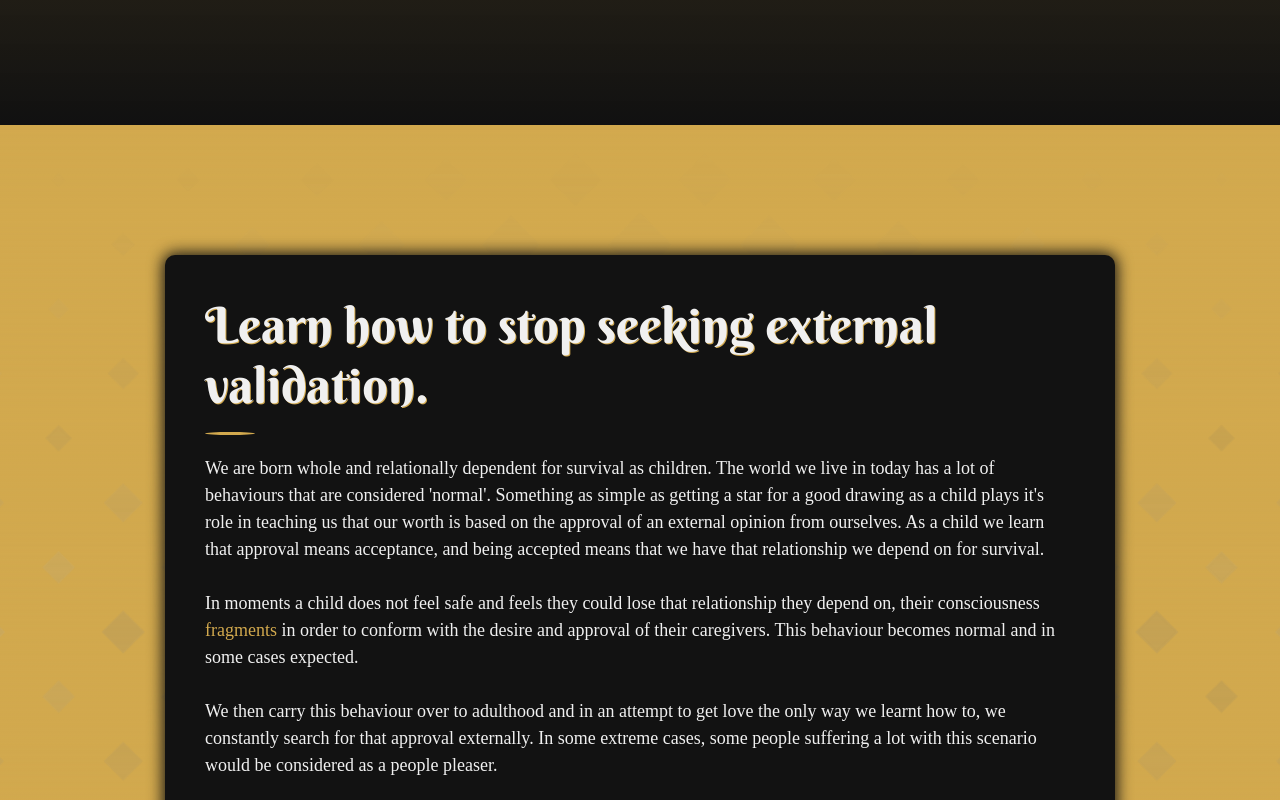
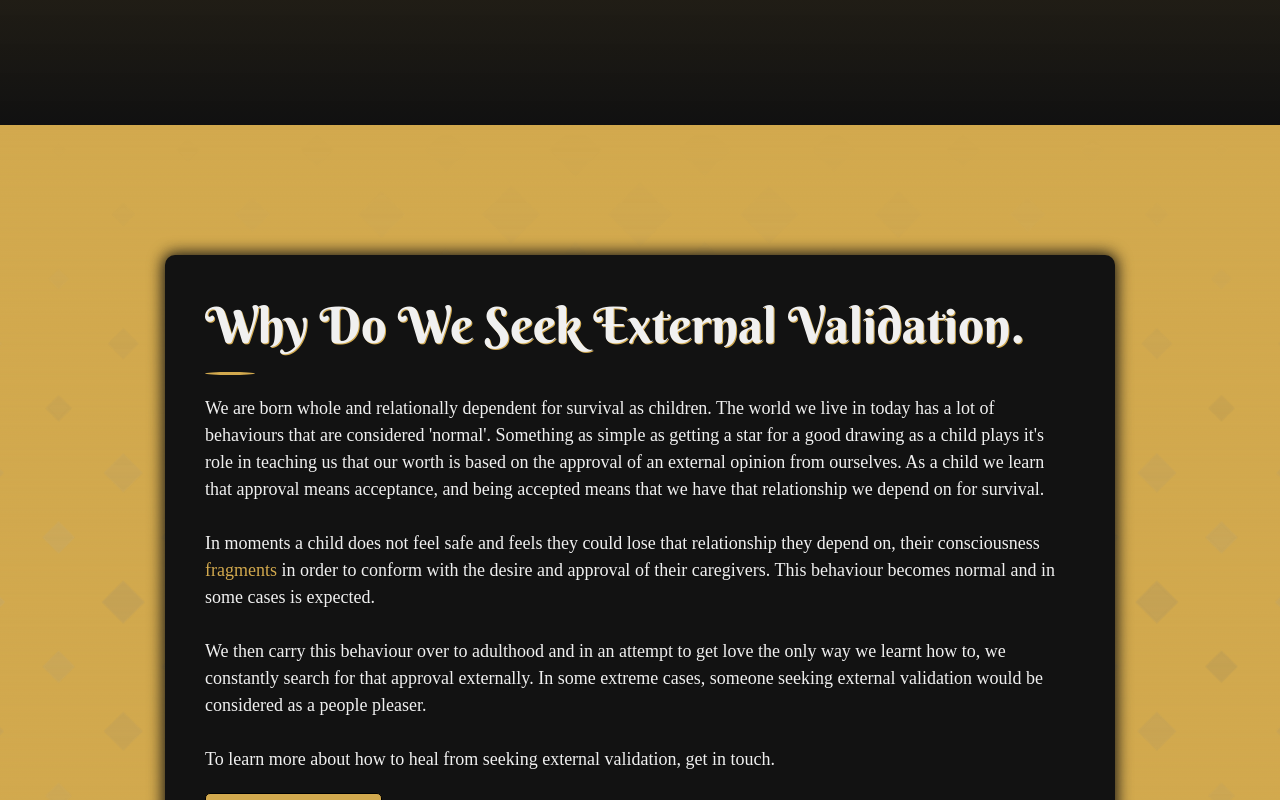
Before and after one commit to ariansamouiehome/life-coaching, a Next.js app: page / in a window 1280 px wide. Shown: the part 2920-3720 px from the top of the page. Built offline with nearby package versions, Linux system fonts and the light colour scheme; a web font is replaced by a local one.

Commit message:
created clickable link component

```diff
--- /dev/null
+++ b/components/Elements/Clickable/index.jsx
@@ -0,0 +1,18 @@
+import React from 'react';
+import Link from "next/link";
+
+const Clickable = (props) => {
+
+    const {href, toolTip, toolTipWidth, brandOne, className, onClick} = props
+
+    return (
+        <Link href={href}>
+            <a className={`clickable ${brandOne ? 'brand-one' : ''} ${className || ''}`} onClick={onClick}>
+                {props.children}
+                {toolTip && <span className="clickable-tooltip" style={{width: toolTipWidth || 170}}>{toolTip}</span>}
+            </a>
+        </Link>
+    )
+}
+
+export default Clickable;
--- /dev/null
+++ b/components/Elements/Clickable/index.scss
@@ -0,0 +1,84 @@
+
+.clickable {
+  position: relative;
+  display: flex;
+  text-decoration: none;
+  color: $brand-color-one;
+  transition: 0.5s;
+
+  &:before {
+    display: block;
+    content: '';
+    position: absolute;
+    bottom: 0;
+    left: 50%;
+    transform: translateX(-50%);
+    height: 2px;
+    background: $brand-color-one;
+    width: 0;
+    transition: 0.5s;
+  }
+
+  .clickable-tooltip {
+    // set width inline
+    position: absolute;
+    bottom: calc(100% + 5px);
+    left: 50%;
+    transform: translateX(-50%) translateY(50%);
+    display: inline-block;
+    background: $brand-white;
+    border-radius: 5px;
+    border: 1px solid rgba($brand-black, 0.5);
+    padding: 5px 10px;
+    z-index: 5;
+    text-align: center;
+    font-size: 12px;
+    color: $brand-black;
+    text-shadow: none;
+    text-transform: uppercase;
+    pointer-events: none;
+    opacity: 0;
+    transition: 0.5s;
+
+    &:before {
+      content:'';
+      position: absolute;
+      top: 100%;
+      left: 50%;
+      transform: translateX(-50%) translateY(-100%);
+      width: 0;
+      height: 0;
+      transition: 0.5s;
+      border-top: solid 10px $brand-white;
+      border-left: solid 10px transparent;
+      border-right: solid 10px transparent;
+    }
+  }
+
+  &:hover {
+    color: $brand-white;
+
+    &:before {
+      width: 100%;
+      background-color: $brand-color-one;
+    }
+
+    .clickable-tooltip {
+      transform: translateX(-50%) translateY(0);
+      opacity: 1;
+
+      &:before {
+        transform: translateX(-50%) translateY(0);
+      }
+    }
+  }
+
+  &.brand-one {
+    &:before {
+      background-color: $brand-white;
+    }
+    &:hover {
+      color: $brand-color-one;
+    }
+  }
+}
--- a/components/Layout/Footer/index.jsx
+++ b/components/Layout/Footer/index.jsx
@@ -3,6 +3,7 @@ import {Col, Container, Row} from "reactstrap";
 import Link from "next/link";
 import {navItems} from "../../../utils/globalArrays";
 import {useRouter} from "next/router";
+import Clickable from "components/Elements/Clickable";
 
 const Footer = () => {
 
@@ -48,11 +49,12 @@ const Footer = () => {
 
                         <ul className="footer-nav-list">
                             {navItems.map((item, key) => <li className="list-item" key={`nav-key-${key}`}>
-                                <Link href={item.link}>
-                                    <a className={`item-link clickable ${router.pathname === item.link ? 'active' : ''}`}>
-                                        {item.title}
-                                    </a>
-                                </Link>
+                                <Clickable
+                                    href={item.link}
+                                    className={`item-link ${router.pathname === item.link ? 'active' : ''}`}
+                                    >
+                                    {item.title}
+                                </Clickable>
                             </li>)}
                         </ul>
                     </Col>
--- a/components/Layout/Nav/index.jsx
+++ b/components/Layout/Nav/index.jsx
@@ -2,6 +2,7 @@ import React from 'react';
 import Link from 'next/link';
 import {navItems} from "../../../utils/globalArrays";
 import {useRouter} from 'next/router';
+import Clickable from "components/Elements/Clickable";
 
 const Nav = (props) => {
 
@@ -12,11 +13,13 @@ const Nav = (props) => {
         <nav className={`main-nav ${className ? className : ''} ${showNav ? 'active' : ''}`}>
             <ul className="nav-list">
                 {navItems.map((item, key) => <li className="list-item" key={`nav-key-${key}`}>
-                    <Link href={item.link}>
-                        <a className={`item-link clickable ${router.pathname === item.link ? 'active' : ''}`} onClick={() => setShowNav(false)}>
-                            {item.title}
-                        </a>
-                    </Link>
+                    <Clickable
+                        href={item.link}
+                        className={`item-link ${router.pathname === item.link ? 'active' : ''}`}
+                        onClick={() => setShowNav(false)}
+                        >
+                        {item.title}
+                    </Clickable>
                 </li>)}
             </ul>
         </nav>
--- a/containers/Home/index.jsx
+++ b/containers/Home/index.jsx
@@ -7,8 +7,8 @@ import ImageSideText from "components/ImageSideText";
 import FullWidthInfo from "components/FullWidthInfo";
 import BackImageFloatingContent from "components/BackImageFloatingContent";
 import {isMobile} from 'react-device-detect';
-import Link from 'next/link';
 import AppHead from "components/Layout/AppHead";
+import Clickable from "components/Elements/Clickable";
 
 const Home = () => {
 
@@ -80,7 +80,7 @@ const Home = () => {
 
             <BackImageFloatingContent
                 backgroundImage="/images/pattern-back-4.png"
-                title="Learn how to stop seeking external validation."
+                title="Why Do We Seek External Validation."
                 href="/book-a-call"
                 cta_text="Book a call"
                 headingLine
@@ -91,11 +91,9 @@ const Home = () => {
                 as a child plays it's role in teaching us that our worth is based on the approval of an external opinion
                 from ourselves. As a child we learn that approval means acceptance, and being accepted means that we
                 have that relationship we depend on for survival.<br/><br/> In moments a child does not feel safe and
-                feels they could lose that relationship they depend on, their consciousness <Link href={{ pathname: '/shadow-work', query: { pageLoadScrollTarget: 'fragmentation' } }}><a className="clickable brand-one">fragments <span className="clickable-tooltip" style={{width: 170}}>What is fragmentation?</span></a></Link> in order to conform with the desire and approval of their
-                caregivers. This behaviour becomes normal and in some cases expected. <br/><br/> We then carry this
+                feels they could lose that relationship they depend on, their consciousness <Clickable href={{ pathname: '/shadow-work', query: { pageLoadScrollTarget: 'fragmentation' } }} toolTip="What is fragmentation?" toolTipWidth={170} brandOne>fragments</Clickable> in order to conform with the desire and approval of their caregivers. This behaviour becomes normal and in some cases is expected. <br/><br/> We then carry this
                 behaviour over to adulthood and in an attempt to get love the only way we learnt how to, we constantly
-                search for that approval externally. In some extreme cases, some people suffering a lot with this
-                scenario would be considered as a people pleaser.<br/><br/> To learn more about how to heal from seeking
+                search for that approval externally. In some extreme cases, someone seeking external validation would be considered as a people pleaser.<br/><br/> To learn more about how to heal from seeking
                 external validation, get in touch.</p>
             </BackImageFloatingContent>
 
--- a/styles/app.scss
+++ b/styles/app.scss
@@ -23,6 +23,7 @@
 @import "components/Elements/Button";
 @import "components/Elements/FormInput";
 @import "components/Elements/ScrollArrows";
+@import "components/Elements/Clickable";
 
 // Components
 @import "components/ListWrapper";
--- a/styles/global.scss
+++ b/styles/global.scss
@@ -17,90 +17,6 @@ body {
 .body-copy {
   font-size: 16px;
   margin: 0 0 20px;
-}
-
-.clickable {
-  position: relative;
-  display: flex;
-  text-decoration: none;
-  color: $brand-color-one;
-  transition: 0.5s;
-
-  &:before {
-    display: block;
-    content: '';
-    position: absolute;
-    bottom: 0;
-    left: 50%;
-    transform: translateX(-50%);
-    height: 2px;
-    background: $brand-color-one;
-    width: 0;
-    transition: 0.5s;
-  }
-
-  .clickable-tooltip {
-    // set width inline
-    position: absolute;
-    bottom: calc(100% + 5px);
-    left: 50%;
-    transform: translateX(-50%) translateY(50%);
-    display: inline-block;
-    background: $brand-white;
-    border-radius: 5px;
-    border: 1px solid rgba($brand-black, 0.5);
-    padding: 5px 10px;
-    z-index: 5;
-    text-align: center;
-    font-size: 12px;
-    color: $brand-black;
-    text-shadow: none;
-    text-transform: uppercase;
-    pointer-events: none;
-    opacity: 0;
-    transition: 0.5s;
-
-    &:before {
-      content:'';
-      position: absolute;
-      top: 100%;
-      left: 50%;
-      transform: translateX(-50%) translateY(-100%);
-      width: 0;
-      height: 0;
-      transition: 0.5s;
-      border-top: solid 10px $brand-white;
-      border-left: solid 10px transparent;
-      border-right: solid 10px transparent;
-    }
-  }
-
-  &:hover {
-    color: $brand-white;
-
-    &:before {
-      width: 100%;
-      background-color: $brand-color-one;
-    }
-
-    .clickable-tooltip {
-      transform: translateX(-50%) translateY(0);
-      opacity: 1;
-
-      &:before {
-        transform: translateX(-50%) translateY(0);
-      }
-    }
-  }
-
-  &.brand-one {
-    &:before {
-      background: $brand-white;
-    }
-    &:hover {
-      color: $brand-color-one;
-    }
-  }
 }
 
 .heading-mark {
```
